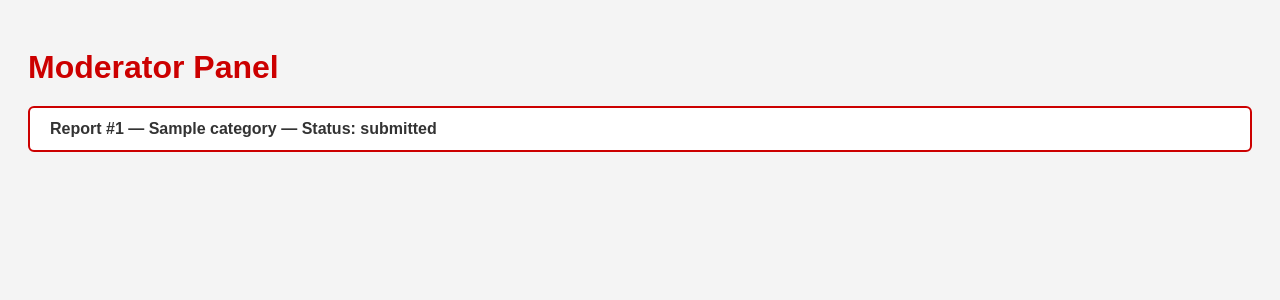
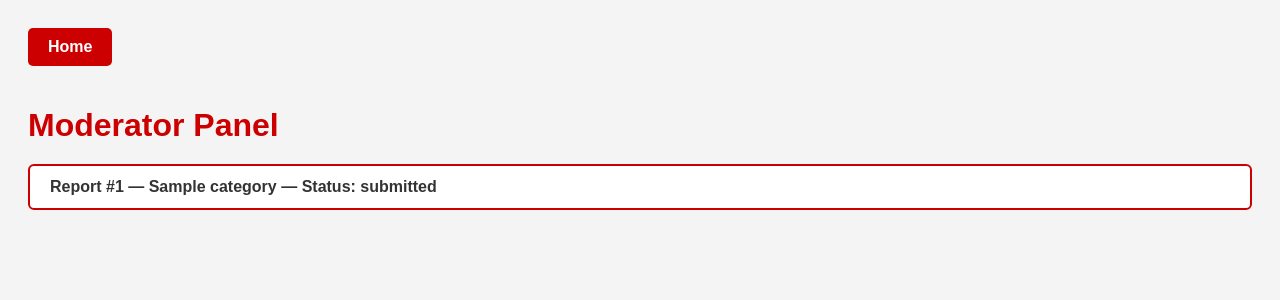
Before and after one commit to Itaho/Project-01-COSC4353, a Flask app: page /ModPanel.html in a window 1280 px wide. Shown: the top 300 px of the page. Run offline with Flask 3, Linux system fonts and the light colour scheme; tables that the repository leaves empty hold one stand-in row (values such as "Sample post"); data that the repository does not hold is empty.

Commit message:
Update ModPanel.html

```diff
--- a/templates/ModPanel.html
+++ b/templates/ModPanel.html
@@ -61,6 +61,23 @@
       margin-bottom: 10px;
       color: #333;
     }
+    /* Styling for the home button */
+    .home-button {
+      display: inline-block;
+      padding: 10px 20px;
+      background-color: #cc0000;
+      color: white;
+      text-decoration: none;
+      border-radius: 5px;
+      font-weight: bold;
+      margin-bottom: 20px;
+      transition: background-color 0.2s;
+    }
+    .home-button:hover {
+      background-color: #aa0000;
+      color: white;
+      text-decoration: none;
+    }
   </style>
   <script>
     function toggleDetails(id) {
@@ -70,6 +87,9 @@
   </script>
 </head>
 <body>
+
+  <!-- Home button at the top of the page -->
+  <a href="/" class="home-button">Home</a>
 
   <h1>Moderator Panel</h1>
 
```
